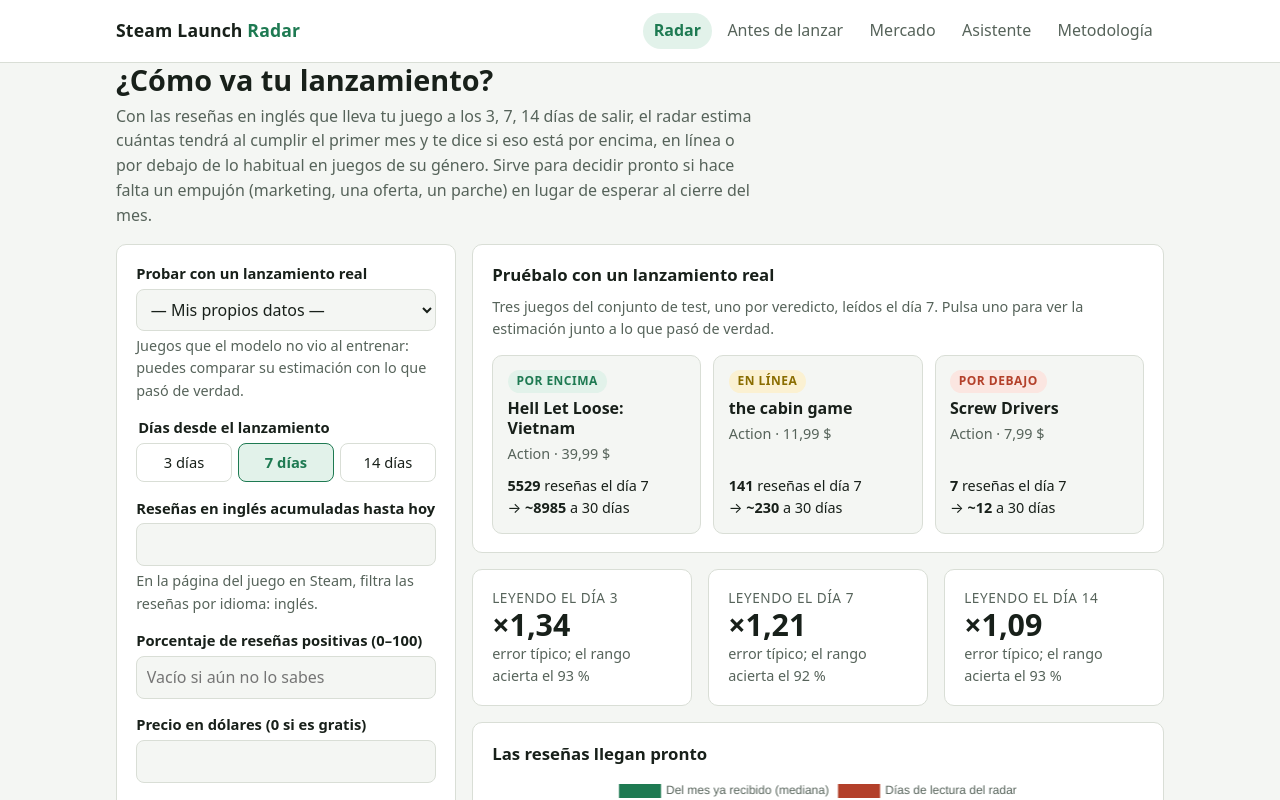
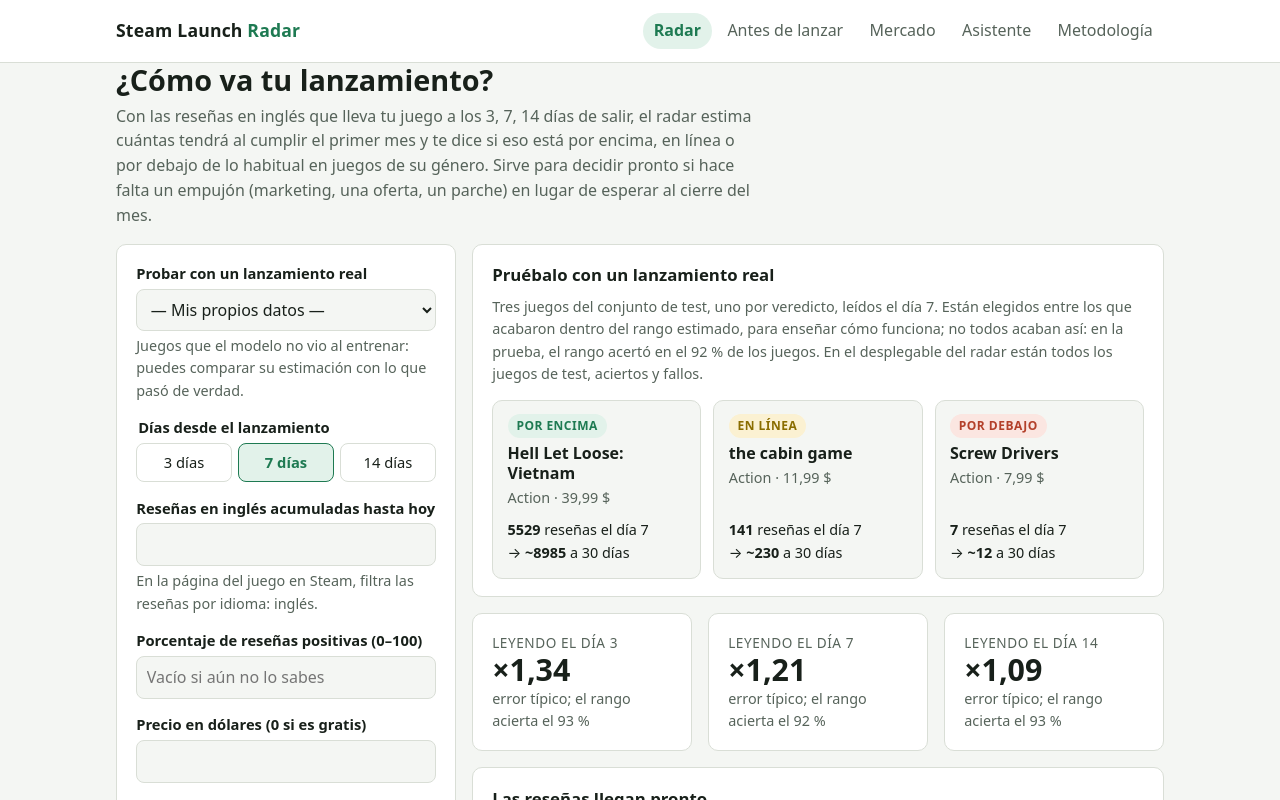
Before and after one commit to alvarodc093-pixel/steam-launch-radar, a Next.js app in the folder app/: page / in a window 1280 px wide. Shown: the top 800 px of the page. Built offline with nearby package versions, Linux system fonts and the light colour scheme.

Commit message:
fix(app): la portada avisa de que sus casos están elegidos entre los aciertos

```diff
--- a/app/src/components/PortadaRadar.tsx
+++ b/app/src/components/PortadaRadar.tsx
@@ -63,14 +63,20 @@
     ];
   }, [curva, precision]);
   const etiquetas = useMemo(() => curva.map((_, i) => String(i + 1)), [curva]);
+  const cobertura = precision.find((p) => p.dia === dia)?.cobertura;
 
   return (
     <div className="portada">
       <div className="panel">
         <h2 className="titulo-panel">Pruébalo con un lanzamiento real</h2>
         <p className="nota" style={{ marginTop: 0 }}>
-          Tres juegos del conjunto de test, uno por veredicto, leídos el día {dia}. Pulsa uno para
-          ver la estimación junto a lo que pasó de verdad.
+          Tres juegos del conjunto de test, uno por veredicto, leídos el día {dia}. Están elegidos
+          entre los que acabaron dentro del rango estimado, para enseñar cómo funciona; no todos
+          acaban así
+          {cobertura !== undefined && (
+            <>: en la prueba, el rango acertó en el {porcentaje(cobertura)} de los juegos</>
+          )}
+          . En el desplegable del radar están todos los juegos de test, aciertos y fallos.
         </p>
         <div className="casos">
           {destacados.map((d) => (
```
